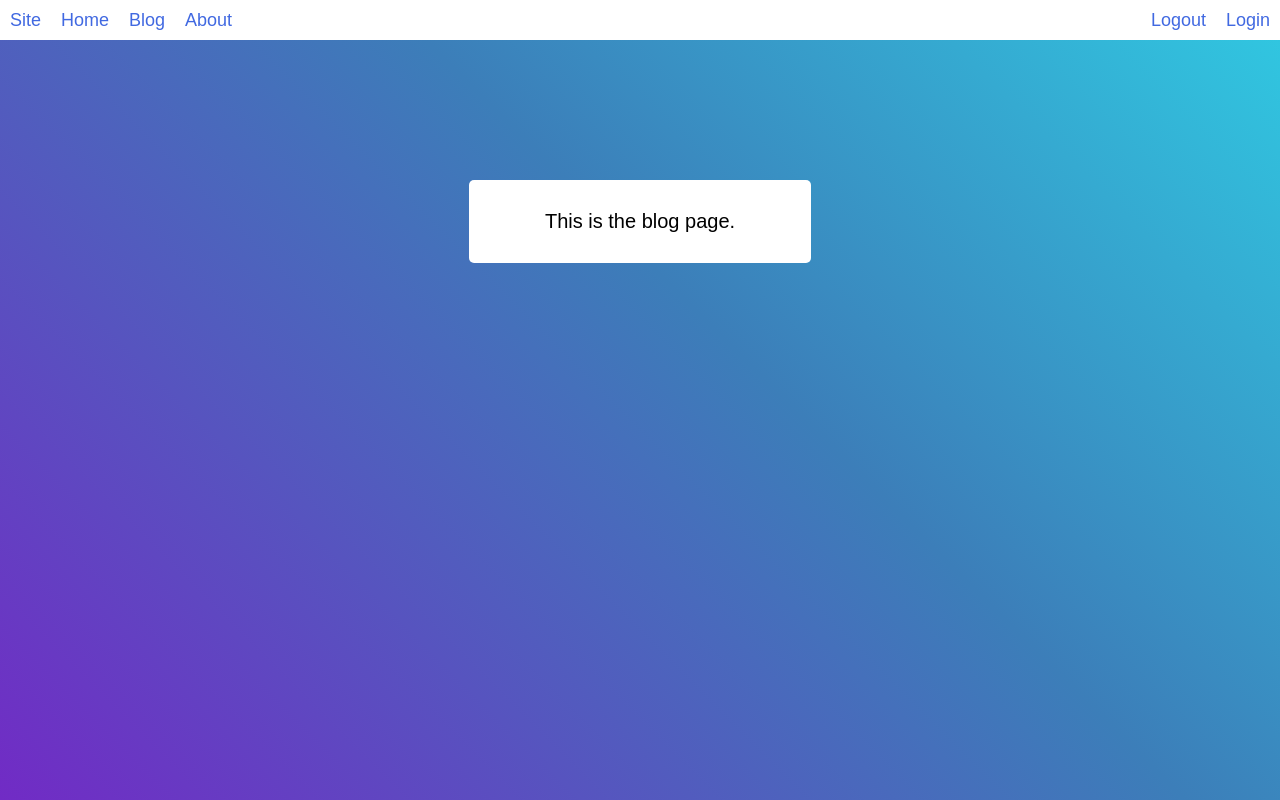
After one commit to zachvance/flask_boilerplate, a Flask app: page /blog in a window 1280 px wide. The commit adds this page. Run offline with Flask 2, Linux system fonts and the light colour scheme; some libraries are stand-ins or nearby versions.

Commit message:
Refactoring

```diff
--- a/connections.py
+++ b/connections.py
@@ -19,14 +19,15 @@ DB_URL = 'sqlite:///database.sqlite3'
 
 ENGINE = create_engine(DB_URL).raw_connection()
 app = Flask(__name__)
+app.secret_key = "secretkey"
 app.config['SQLALCHEMY_DATABASE_URI'] = DB_URL
 app.config["SQLALCHEMY_TRACK_MODIFICATIONS"] = False
 DB = SQLAlchemy(app)
 
 # If you are using Postgres:
 """
-POSTGRES_DB = "DB_NAME"
-POSTGRES_URL = "IP:PORT"
+POSTGRES_DB = get_env_variable("POSTGRES_DB")
+POSTGRES_URL = get_env_variable("POSTGRES_URL")
 POSTGRES_USER = get_env_variable("POSTGRES_USER")
 POSTGRES_PW = get_env_variable("POSTGRES_PW")
 
--- a/routes.py
+++ b/routes.py
@@ -10,7 +10,21 @@ from connections import app, login_manager
 @app.route("/")
 def home():
     return render_template(
-        "base.html",
+        "home.html",
+    )
+
+
+@app.route("/blog")
+def blog():
+    return render_template(
+        "blog.html",
+    )
+
+
+@app.route("/about")
+def about():
+    return render_template(
+        "about.html",
     )
 
 
@@ -23,7 +37,7 @@ def load_user(user):
 @app.route("/login", methods=["GET", "POST"])
 def login():
     if request.method == "GET":
-        return render_template("index.html", login=True)
+        return render_template("login.html", login=True)
 
     email = request.form["email"]
     password = request.form["password"]
--- a/static/style.css
+++ b/static/style.css
@@ -7,6 +7,7 @@ body {
     background-repeat: no-repeat;
     background-attachment: fixed;
     background-image: linear-gradient(225deg, #30c9e2 0%, #3C7EB9 43%, #712BC5 100%);
+    font-family: sans-serif;
 }
 
 .content_container {width: 100%;}
@@ -56,4 +57,13 @@ body {
 .font_16 {font-size: 16px;}
 .font_20 {font-size: 20px;}
 
-.navbar {background-color: white; margin: auto}
+/* Menu styling */
+.navbar {background-color: white; margin: auto; height: 40px;}
+
+.words {font-family: sans-serif; font-size: 18px; text-decoration: none; text-align: left; display: inline;}
+
+a {color: RoyalBlue;}
+a:visited {color: RoyalBlue;}
+a:link { text-decoration: none;}
+a:hover {color: black; opacity: 80%;}
+a:active {color: black;}
--- a/templates/base.html
+++ b/templates/base.html
@@ -2,8 +2,21 @@
 <!DOCTYPE html>
 <html lang="en">
 
-{% include 'header.html' %}
-{% include 'body.html' %}
-{% include 'footer.html' %}
+<head>
+  <meta charset="UTF-8">
+  <meta name="viewport" content="width=device-width, initial-scale=1.0">
+  <meta http-equiv="X-UA-Compatible" content="ie=edge">
+  <title>{% block title %}{% endblock %}</title>
+  <link rel="stylesheet" href="../static/style.css">
+</head>
+
+<body>
+    <div class="content">
+        {% block content %}
+        {% endblock %}
+    </div>
+</body>
+
+<script src="../static/index.js"></script>
 
 </html>
--- /dev/null
+++ b/templates/blog.html
@@ -0,0 +1,10 @@
+{% extends 'base.html' %}
+
+{% block title %}Blog{% endblock %}
+
+{% block content %}
+    {% include 'menu.html' %}
+    <div class="login_container comfy rounded white">
+        This is the blog page.
+    </div>
+{% endblock %}
--- a/templates/body.html
+++ /dev/null
@@ -1,5 +0,0 @@
-<body>
-    <div class="content">
-        {% block content %} {% endblock %}
-    </div>
-</body>
--- a/templates/footer.html
+++ /dev/null
@@ -1 +0,0 @@
-<script src="../static/index.js"></script>
--- a/templates/menu.html
+++ b/templates/menu.html
@@ -1,23 +1,12 @@
-<div class="navbar" style="height: 40px;">
+<div class="navbar">
     <div class="left" style="display: flex; float: left;">
-        <div class="words" style="padding: 10px;"><a href="#">Site</a></div>
-        <div class="words" style="padding: 10px;"><a href="#">Home</a></div>
-        <div class="words" style="padding: 10px;"><a href="#">Blog</a></div>
-        <div class="words" style="padding: 10px;"><a href="#">About</a></div>
+        <div class="words" style="padding: 10px;"><a href="{{ url_for('home') }}">Site</a></div>
+        <div class="words" style="padding: 10px;"><a href="{{ url_for('home') }}">Home</a></div>
+        <div class="words" style="padding: 10px;"><a href="{{ url_for('blog') }}">Blog</a></div>
+        <div class="words" style="padding: 10px;"><a href="{{ url_for('about') }}">About</a></div>
     </div>
     <div class="right" style="text-align: right; display: flex; float: right;">
         <div class="words" style="display: inline-block; padding: 10px; text-align: right;"><a href='/logout'>Logout</a></div>
         <div class="words" style="display: inline-block; padding: 10px; text-align: right;"><a href='/login'>Login</a></div>
     </div>
 </div>
-
-<style>
-.words {font-family: sans-serif; font-size: 18px; text-decoration: none; text-align: left; display: inline;}
-
-a {color: royalblue;}
-a:visited {color: royalblue;}
-a:link { text-decoration: none;}
-a:hover {color: black; opacity: 80%;}
-a:active {color: black;}
-
-</style>
```
Also changed, not shown: templates/about.html (added, +10 -0 lines), templates/header.html (deleted, +0 -7 lines), templates/home.html (added, +10 -0 lines), templates/index.html (deleted, +0 -10 lines), templates/login.html (+7 -0 lines).
